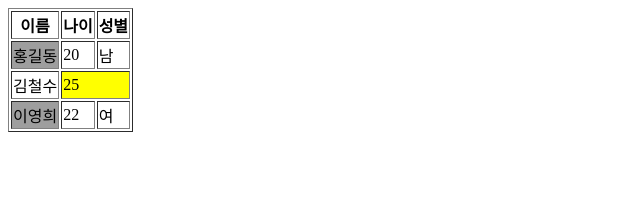
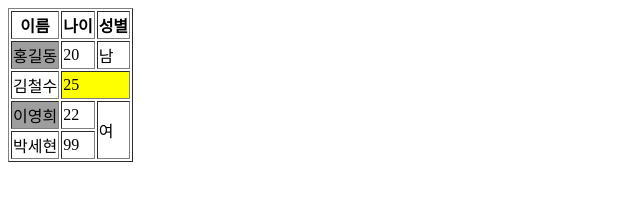
Before and after one commit to suk-6/24-web-programming, a plain HTML site: page 0605/2.html in a window 1280 px wide. Shown: the whole page, without its empty margins (0-640 px from the left). Drawn offline with Linux system fonts and the light colour scheme; grey boxes are pictures that could not be loaded.

Commit message:
Update table in 2.html to fix rowspan issue

```diff
--- a/0605/2.html
+++ b/0605/2.html
@@ -40,7 +40,11 @@
 						이영희
 					</td>
 					<td>22</td>
-					<td>여</td>
+					<td rowspan="2">여</td>
+				</tr>
+				<tr>
+					<td>박세현</td>
+					<td>99</td>
 				</tr>
 			</tbody>
 		</table>
```
